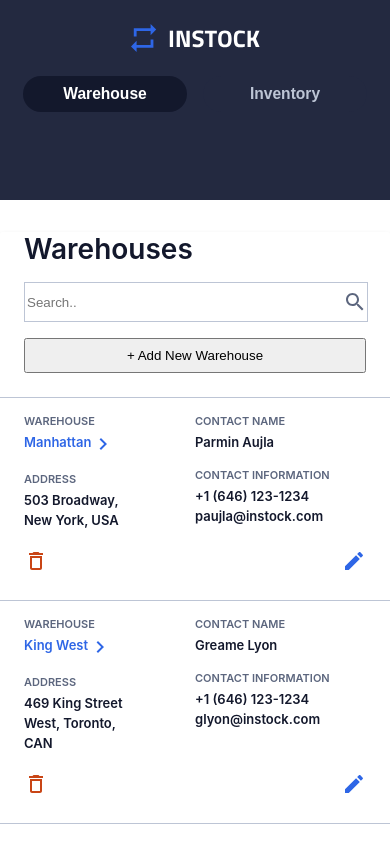
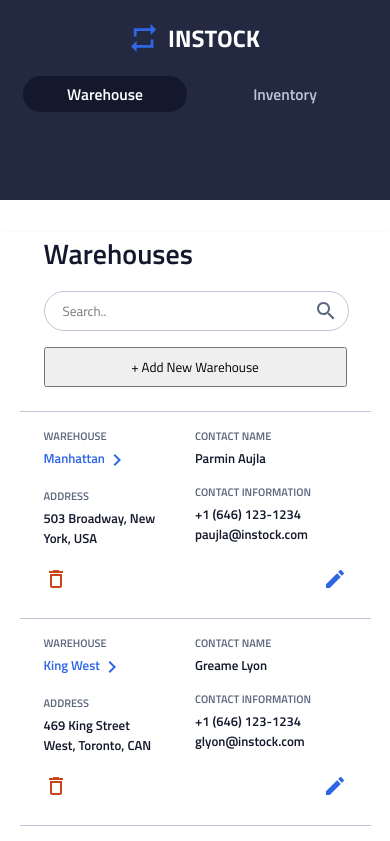
Before and after one commit to cdd741/In-Stock, a React (Create React App) app in the folder client/: page /warehouses in a window 390 px wide. Shown: the top 841 px of the page. Built offline with nearby package versions, Linux system fonts and the light colour scheme.

Commit message:
added font and minor fixes for the warehouse mobile page
Signed-off-by: lyjchan0411 <lyjchan0411@gmail.com>

```diff
--- a/client/src/App.scss
+++ b/client/src/App.scss
@@ -1,6 +1,7 @@
 @use "./styles/partials/typography" as *;
 @use "./styles/partials/variables" as *;
-.App {
+
+* {
   font-family: "Titillium Web", Roboto, "Open Sans";
 }
 
--- a/client/src/components/FirstLevelWrap/FirstLevelWrap.scss
+++ b/client/src/components/FirstLevelWrap/FirstLevelWrap.scss
@@ -4,8 +4,10 @@
 
 .container {
   color: $instock-black;
+  background-color: $white;
   box-shadow: 0px 2px 5px rgba(19, 24, 44, 0.1);
   border-radius: 3px;
+  @include page-padding;
   &__header-container {
     margin: 2rem 0 1rem;
     border-bottom: 1px solid $cloud;
@@ -23,12 +25,15 @@
   }
   &__header-search-bar {
     border: 1px solid $cloud;
+    border-radius: 20px;
     width: 100%;
     margin-bottom: 1rem;
     display: flex;
   }
   &__header-search-bar-input {
     width: 100%;
+    margin-left: 1rem;
+    border-radius: 20px;
     height: 36px;
     border: 0;
   }
@@ -42,6 +47,9 @@
     &:last-child {
       border: 0;
     }
+  }
+  &__search-icon {
+    margin-right: 9.51px;
   }
   &__text-container {
     margin: $Mobile-margin;
```
